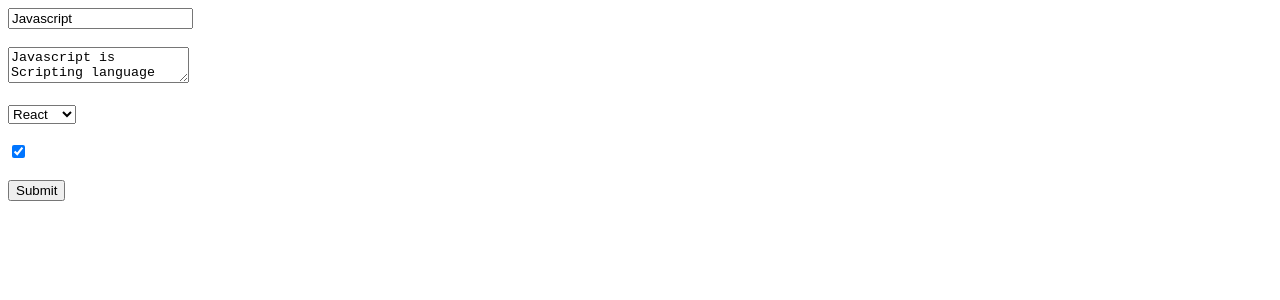
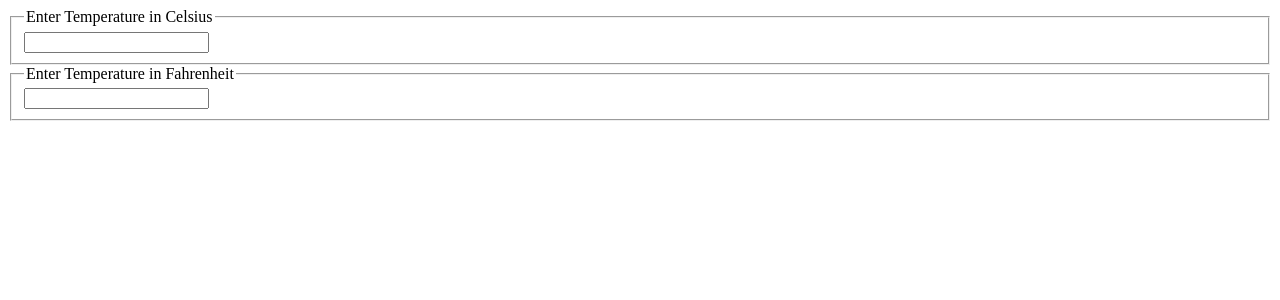
Before and after one commit to nazmulcse/react-tutorial-sumit, a React (Create React App) app: page / in a window 1280 px wide. Shown: the top 300 px of the page. Built offline with nearby package versions, Linux system fonts and the light colour scheme.

Commit message:
Lesson 11 running

```diff
--- a/src/App.js
+++ b/src/App.js
@@ -1,9 +1,9 @@
-import Form from './components/Form';
+import Calculator from './components/Calculator';
 
 function App() {
     return (
         <div>
-            <Form />
+            <Calculator />
         </div>
     );
 }
--- /dev/null
+++ b/src/components/BoilingVerdict.js
@@ -0,0 +1,6 @@
+export default function BoilingVerdict({ celsius = 0 }) {
+    if (celsius >= 100) {
+        return <p> The water would boil </p>;
+    }
+    return <p> The water would not boil </p>;
+}
--- /dev/null
+++ b/src/components/Calculator.js
@@ -0,0 +1,27 @@
+import React from 'react';
+import TemperatureInput from './TemperatureInput';
+
+export default class Calculator extends React.Component {
+    state = {
+        temperature: '',
+        scale: 'c',
+    };
+
+    handleChange = (e, scale) => {
+        this.setState({
+            temperature: e.target.value,
+            scale,
+        });
+    };
+
+    render() {
+        const { temperature, scale } = this.state;
+        return (
+            <>
+                <TemperatureInput scale="c" />
+                <TemperatureInput scale="f" />
+                {/* <BoilingVerdict celsius={parseFloat(temperature)} /> */}
+            </>
+        );
+    }
+}
--- /dev/null
+++ b/src/components/TemperatureInput.js
@@ -0,0 +1,12 @@
+const scaleName = {
+    c: 'Celsius',
+    f: 'Fahrenheit',
+};
+export default function TemperatureInput({ temperature, scale, onTemperatureChange }) {
+    return (
+        <fieldset>
+            <legend>Enter Temperature in {scaleName[scale]}</legend>
+            <input type="text" value={temperature} onChange={onTemperatureChange} />
+        </fieldset>
+    );
+}
```
Also changed, not shown: src/lib/converter.js (added, +7 -0 lines).
